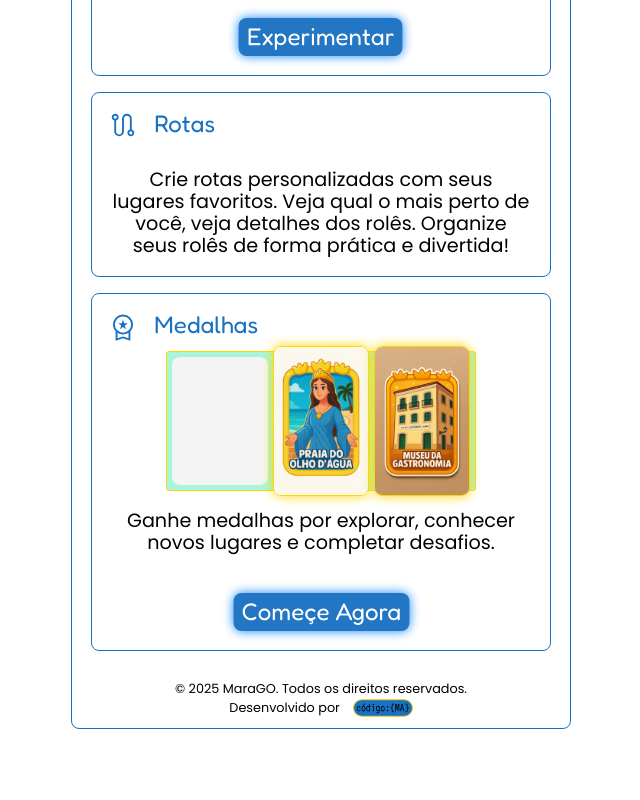
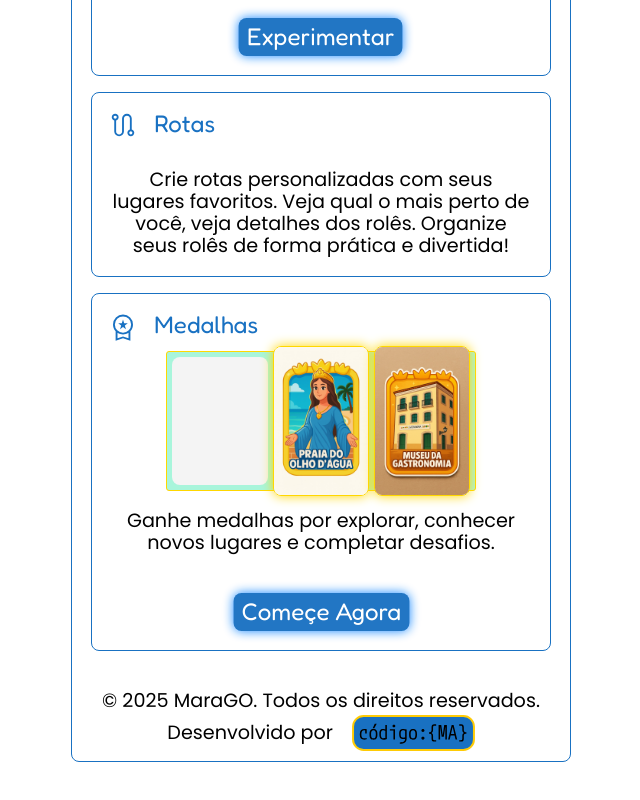
Before and after one commit to dheurymy/marago-frontend, a React (Create React App) app: page / in a window 1280 px wide. Shown: the part 723-1523 px from the top of the page, without its empty margins (319-959 px from the left). Before the commit the page ends 1500 px from the top, so only its background shows below. Built offline with nearby package versions, Linux system fonts and the light colour scheme; no server answers; a web font is replaced by a local one.

Commit message:
adjust in footer at Home.js

```diff
--- a/src/assets/styles/home.css
+++ b/src/assets/styles/home.css
@@ -420,7 +420,7 @@
     margin-top: 1em;
 
     font-family: var(--font-family-poppins);
-    font-size: 0.8rem;
+    font-size: 1.2rem;
     color: var(--corPreto);
 
     & p {
@@ -443,8 +443,8 @@
             justify-content: center;
 
             & img {
-                width: 60px;
-                height: 20px;
+                width: auto;
+                height: 36px;
 
             }
         }
```
Also changed, not shown: src/assets/images/codigoma-logo.svg.
